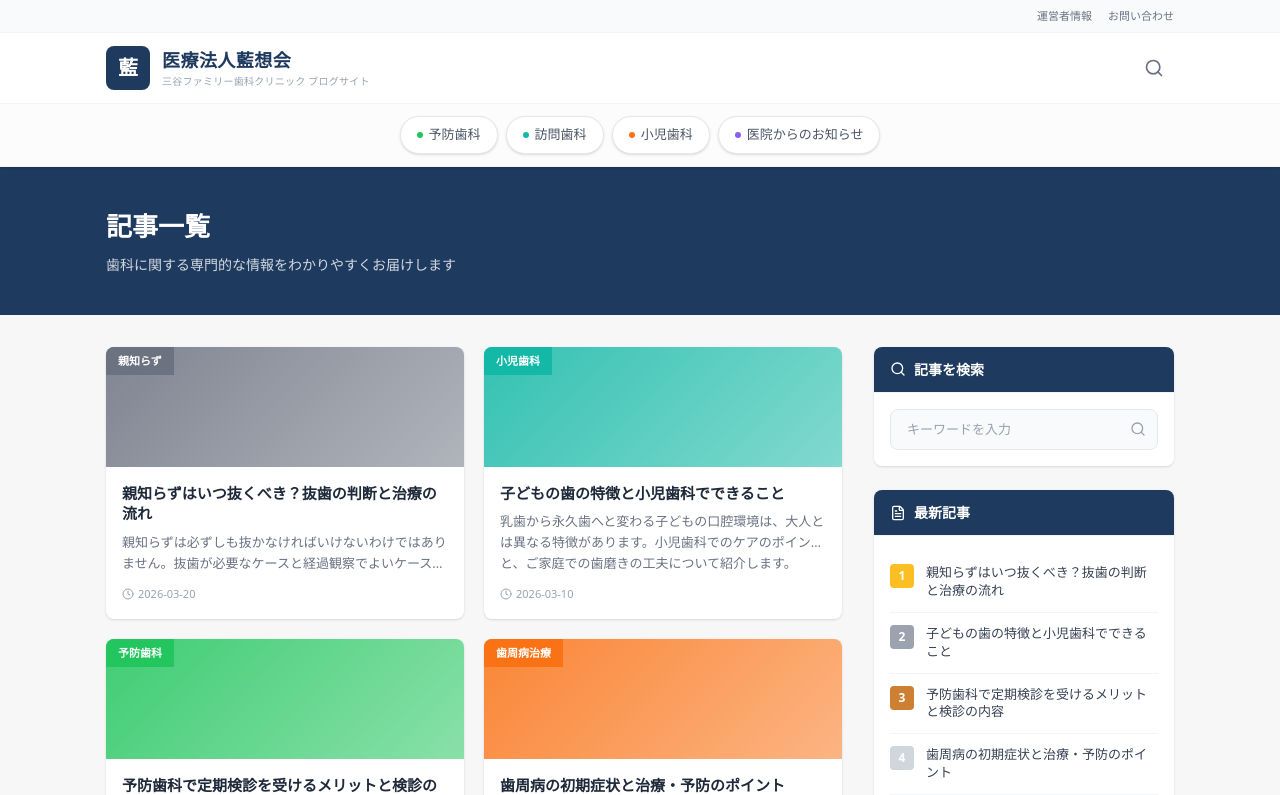
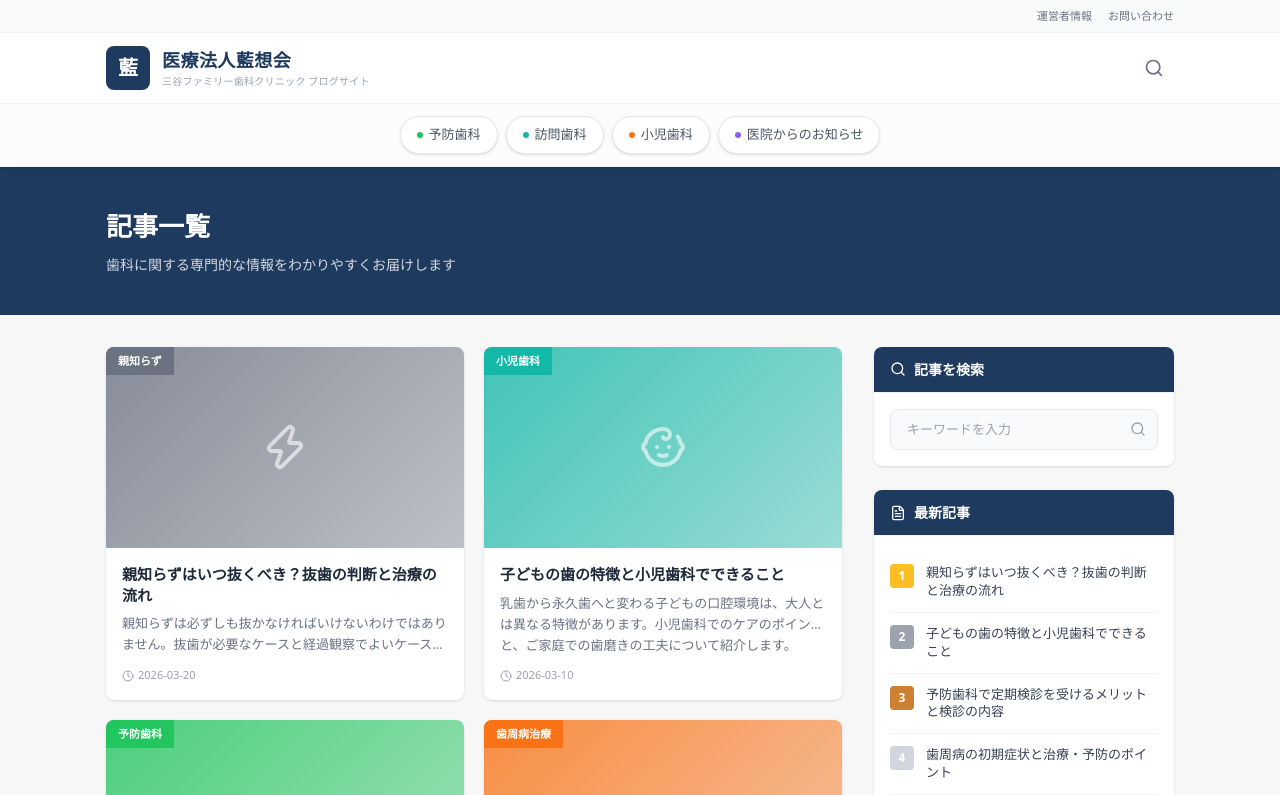
Before and after one commit to aisokai/aisoukai-media, a Next.js app: page /blog in a window 1280 px wide. Shown: the top 795 px of the page. Built offline with nearby package versions, Linux system fonts and the light colour scheme.

Commit message:
style: update ArticleCard to aspect-[16/9] with icon fallback and image support

```diff
--- a/src/components/ArticleCard.tsx
+++ b/src/components/ArticleCard.tsx
@@ -1,5 +1,6 @@
 import Link from 'next/link'
-import { Clock } from 'lucide-react'
+import Image from 'next/image'
+import { Clock, Shield, Activity, Smile, Baby, Zap, Layers, Star, HelpCircle } from 'lucide-react'
 import type { PostMeta } from '@/lib/posts'
 
 const CATEGORY_COLORS: Record<string, string> = {
@@ -16,17 +17,46 @@ const CATEGORY_COLORS: Record<string, string> = {
   "医院からのお知らせ": "#8b5cf6",
 }
 
-export function ArticleCard({ slug, title, description, category, date }: PostMeta) {
+const CATEGORY_ICONS: Record<string, React.ElementType> = {
+  "虫歯治療": Shield,
+  "根管治療": Activity,
+  "歯周病治療": Smile,
+  "予防歯科": Star,
+  "小児歯科": Baby,
+  "親知らず": Zap,
+  "親知らずの抜歯": Zap,
+  "インプラント": Layers,
+  "インプラント治療": Layers,
+  "AI歯科": Star,
+  "矯正歯科": Smile,
+}
+
+export function ArticleCard({ slug, title, description, category, date, image }: PostMeta) {
   const color = CATEGORY_COLORS[category] ?? '#6b7280'
+  const Icon = CATEGORY_ICONS[category] ?? HelpCircle
+
   return (
     <Link
       href={`/blog/${slug}`}
       className="group flex flex-col overflow-hidden rounded-lg bg-white shadow-sm transition-all hover:shadow-md"
     >
-      <div
-        className="relative h-[120px]"
-        style={{ background: `linear-gradient(135deg, ${color}dd, ${color}88)` }}
-      >
+      {/* 画像エリア: image prop があれば next/image、なければグラデーション+アイコン */}
+      <div className="relative aspect-[16/9] overflow-hidden bg-gray-100">
+        {image ? (
+          <Image
+            src={image}
+            alt={title}
+            fill
+            className="object-cover transition-transform duration-300 group-hover:scale-105"
+          />
+        ) : (
+          <div
+            className="flex h-full w-full items-center justify-center"
+            style={{ background: `linear-gradient(135deg, ${color}cc, ${color}66)` }}
+          >
+            <Icon className="h-12 w-12 text-white/60" />
+          </div>
+        )}
         <span
           className="absolute left-0 top-0 px-3 py-1.5 text-[11px] font-bold text-white"
           style={{ backgroundColor: color }}
@@ -34,6 +64,7 @@ export function ArticleCard({ slug, title, description, category, date }: PostMe
           {category}
         </span>
       </div>
+
       <div className="flex flex-1 flex-col p-4">
         <h3 className="mb-2 line-clamp-2 text-[15px] font-bold leading-snug text-gray-800 group-hover:text-[#1e3a5f]">
           {title}
```
